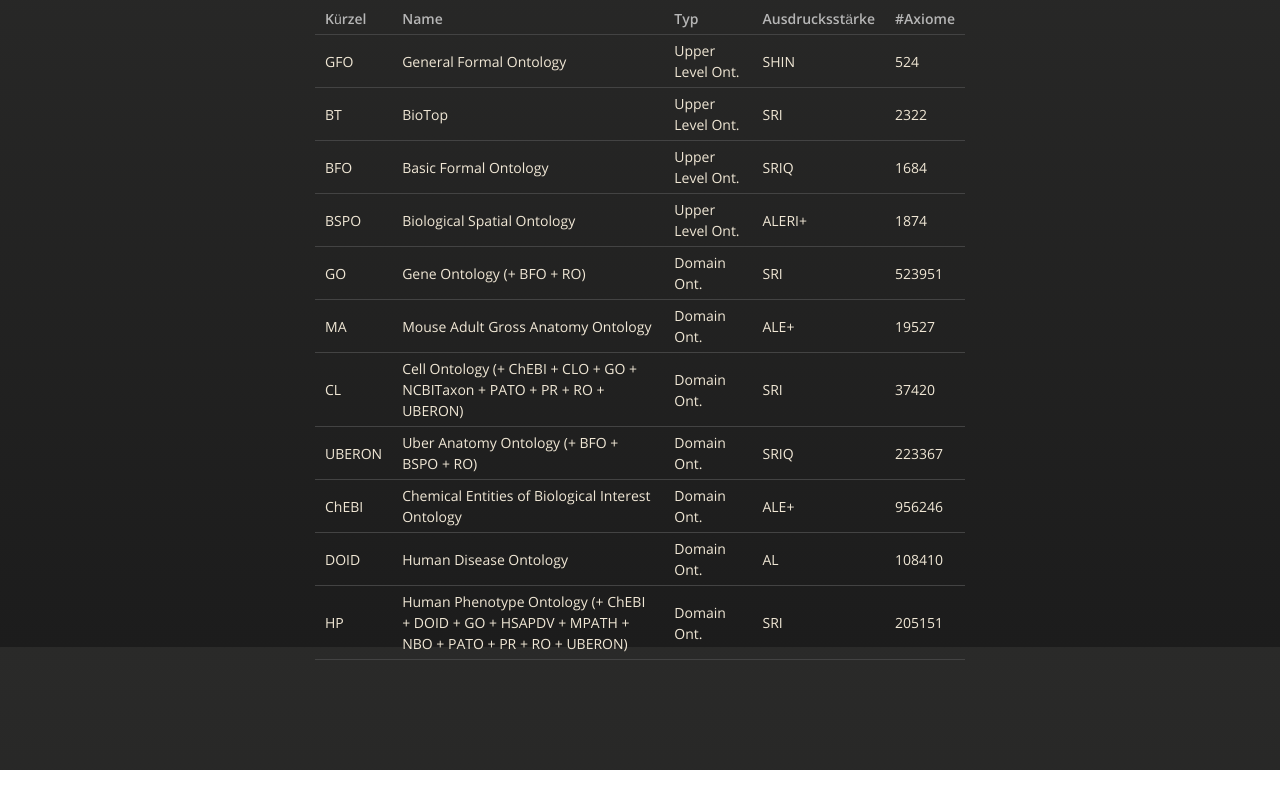
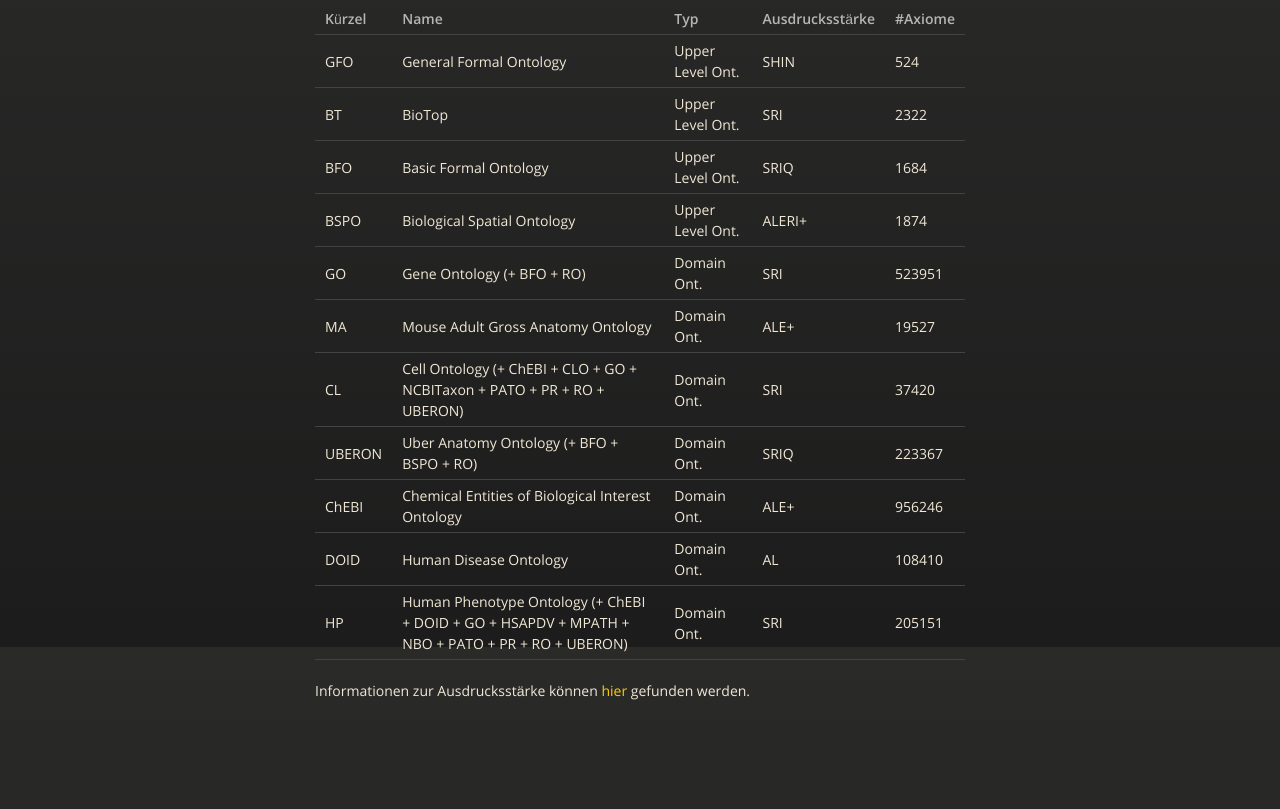
Before and after one commit to OSwoboda/owlreasonercomparison, a plain HTML site: page index.html in a window 1280 px wide. Shown: the part 953-1762 px from the top of the page. Before the commit the page ends 1723 px from the top, so only its background shows below. Drawn offline with nearby package versions, Linux system fonts and the light colour scheme.

Commit message:
Create gh-pages branch via GitHub

```diff
--- a/index.html
+++ b/index.html
@@ -194,6 +194,8 @@
 </tr>
 </tbody>
 </table>
+
+<p>Informationen zur Ausdrucksstärke können <a href="http://www.cs.man.ac.uk/%7Eezolin/dl/">hier</a> gefunden werden.</p>
       </section>
 
     </div>
```
Also changed, not shown: params.json (+1 -1 lines).
